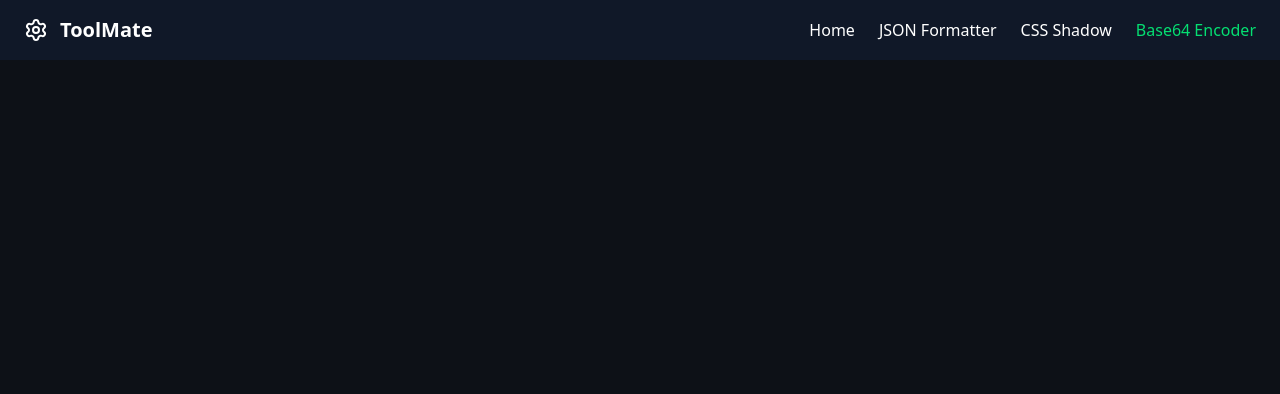
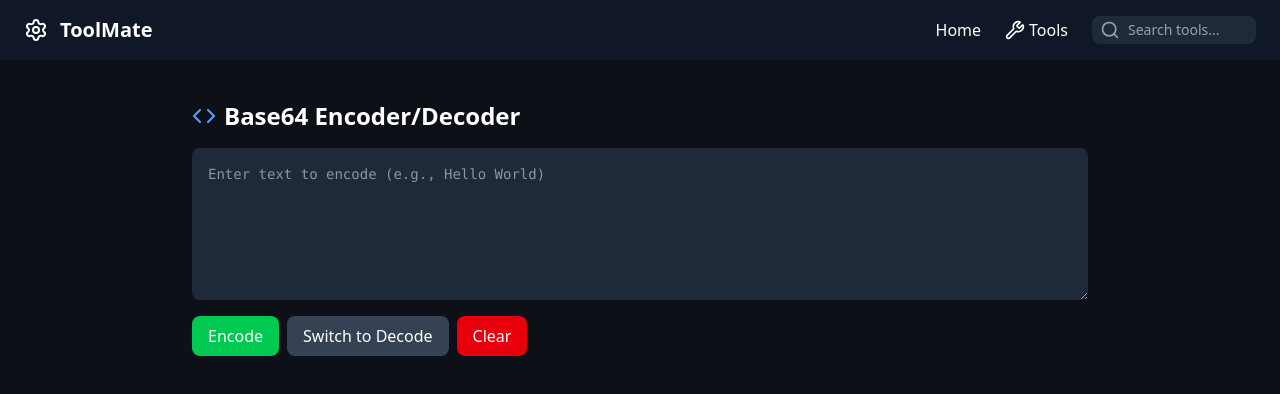
Before and after one commit to pranavkp71/Dev-ToolBox, a React (Vite) app in the folder dev-toolbox/: page /Base64-encoder in a window 1280 px wide. Shown: the top 394 px of the page. Built offline with nearby package versions, Linux system fonts and the light colour scheme.

Commit message:
Add base64 encoder

```diff
--- a/dev-toolbox/src/components/Navbar.jsx
+++ b/dev-toolbox/src/components/Navbar.jsx
@@ -1,11 +1,51 @@
-import { useState } from 'react';
-import { NavLink } from 'react-router-dom';
-import { Settings, Menu, X } from 'lucide-react';
+import { useState, useRef, useEffect } from 'react';
+import { NavLink, useNavigate } from 'react-router-dom';
+import { Settings, Menu, X, Search, Wrench } from 'lucide-react';
 
 export default function Navbar() {
   const [isMenuOpen, setIsMenuOpen] = useState(false);
+  const [isToolsOpen, setIsToolsOpen] = useState(false);
+  const [searchQuery, setSearchQuery] = useState('');
+  const toolsRef = useRef(null);
+  const searchRef = useRef(null);
+  const navigate = useNavigate();
+
+  const tools = [
+    { name: 'JSON Formatter', path: '/json-formatter' },
+    { name: 'CSS Shadow Generator', path: '/css-shadow' },
+    { name: 'Base64 Encoder', path: '/base64-encoder' },
+  ];
+
+  const filteredTools = tools.filter((tool) =>
+    tool.name.toLowerCase().includes(searchQuery.toLowerCase())
+  );
 
   const toggleMenu = () => setIsMenuOpen(!isMenuOpen);
+  const toggleTools = () => setIsToolsOpen(!isToolsOpen);
+
+  // Close dropdowns when clicking outside
+  useEffect(() => {
+    const handleClickOutside = (event) => {
+      if (toolsRef.current && !toolsRef.current.contains(event.target)) {
+        setIsToolsOpen(false);
+      }
+      if (searchRef.current && !searchRef.current.contains(event.target)) {
+        setSearchQuery('');
+      }
+    };
+    document.addEventListener('mousedown', handleClickOutside);
+    return () => document.removeEventListener('mousedown', handleClickOutside);
+  }, []);
+
+  // Handle search submission
+  const handleSearchSubmit = (e) => {
+    e.preventDefault();
+    if (filteredTools.length > 0) {
+      navigate(filteredTools[0].path);
+      setSearchQuery('');
+      setIsMenuOpen(false);
+    }
+  };
 
   return (
     <nav className="bg-gray-900 text-white px-6 py-4 sticky top-0 z-10 flex justify-between items-center">
@@ -14,18 +54,65 @@
         <h1 className="text-xl font-semibold">ToolMate</h1>
       </div>
       <div className="hidden md:flex items-center gap-6">
-        <NavLink to="/" className={({ isActive }) => `hover:text-green-400 ${isActive ? 'text-green-400' : ''}`}>
+        <NavLink to="/" className={({ isActive }) => `hover:text-blue-400 ${isActive ? 'text-blue-400' : ''}`}>
           Home
         </NavLink>
-        <NavLink to="/json-formatter" className={({ isActive }) => `hover:text-green-400 ${isActive ? 'text-green-400' : ''}`}>
-          JSON Formatter
-        </NavLink>
-        <NavLink to="/css-shadow" className={({ isActive }) => `hover:text-green-400 ${isActive ? 'text-green-400' : ''}`}>
-          CSS Shadow
-        </NavLink>
-        <NavLink to="/base64-encoder" className={({ isActive }) => `hover:text-green-400 ${isActive ? 'text-green-400' : ''}`}>
-          Base64 Encoder
-        </NavLink>
+        <div className="relative" ref={toolsRef}>
+          <button
+            onClick={toggleTools}
+            className="flex items-center gap-1 hover:text-blue-400"
+            aria-label="Toggle tools menu"
+          >
+            <Wrench className="w-5 h-5" />
+            Tools
+          </button>
+          {isToolsOpen && (
+            <div className="absolute top-8 left-0 bg-gray-900 border border-white/10 rounded-lg shadow-lg w-48">
+              {tools.map((tool) => (
+                <NavLink
+                  key={tool.path}
+                  to={tool.path}
+                  onClick={() => setIsToolsOpen(false)}
+                  className="block px-4 py-2 hover:bg-gray-800"
+                >
+                  {tool.name}
+                </NavLink>
+              ))}
+            </div>
+          )}
+        </div>
+        <form onSubmit={handleSearchSubmit} className="relative" ref={searchRef}>
+          <div className="flex items-center bg-gray-800 rounded-lg px-2 py-1">
+            <Search className="w-5 h-5 text-gray-400" />
+            <input
+              type="text"
+              value={searchQuery}
+              onChange={(e) => setSearchQuery(e.target.value)}
+              placeholder="Search tools..."
+              className="bg-transparent text-white placeholder-gray-400 text-sm w-32 focus:outline-none pl-2"
+              aria-label="Search tools"
+            />
+          </div>
+          {searchQuery && filteredTools.length > 0 && (
+            <div className="absolute top-10 left-0 bg-gray-900 border border-white/10 rounded-lg shadow-lg w-48 max-h-60 overflow-y-auto">
+              {filteredTools.map((tool) => (
+                <NavLink
+                  key={tool.path}
+                  to={tool.path}
+                  onClick={() => setSearchQuery('')}
+                  className="block px-4 py-2 hover:bg-gray-800"
+                >
+                  {tool.name}
+                </NavLink>
+              ))}
+            </div>
+          )}
+          {searchQuery && filteredTools.length === 0 && (
+            <div className="absolute top-10 left-0 bg-gray-900 border border-white/10 rounded-lg shadow-lg w-48 p-4 text-gray-400">
+              No tools found
+            </div>
+          )}
+        </form>
       </div>
       <div className="md:hidden">
         <button onClick={toggleMenu} aria-label="Toggle menu">
@@ -34,18 +121,69 @@
       </div>
       {isMenuOpen && (
         <div className="absolute top-16 left-0 w-full bg-gray-900 text-white flex flex-col items-center gap-4 py-4 md:hidden">
-          <NavLink to="/" onClick={toggleMenu} className={({ isActive }) => `hover:text-green-400 ${isActive ? 'text-green-400' : ''}`}>
+          <NavLink to="/" onClick={toggleMenu} className={({ isActive }) => `hover:text-blue-400 ${isActive ? 'text-blue-400' : ''}`}>
             Home
           </NavLink>
-          <NavLink to="/json-formatter" onClick={toggleMenu} className={({ isActive }) => `hover:text-green-400 ${isActive ? 'text-green-400' : ''}`}>
-            JSON Formatter
-          </NavLink>
-          <NavLink to="/css-shadow" onClick={toggleMenu} className={({ isActive }) => `hover:text-green-400 ${isActive ? 'text-green-400' : ''}`}>
-            CSS Shadow
-          </NavLink>
-          <NavLink to="/base64-encoder" onClick={toggleMenu} className={({ isActive }) => `hover:text-green-400 ${isActive ? 'text-green-400' : ''}`}>
-            Base64 Encoder
-          </NavLink>
+          <button
+            onClick={toggleTools}
+            className="flex items-center gap-1 hover:text-blue-400"
+            aria-label="Toggle tools menu"
+          >
+            <Wrench className="w-5 h-5" />
+            Tools
+          </button>
+          {isToolsOpen && (
+            <div className="flex flex-col w-full items-center bg-gray-800 border border-white/10 rounded-lg mx-4">
+              {tools.map((tool) => (
+                <NavLink
+                  key={tool.path}
+                  to={tool.path}
+                  onClick={() => {
+                    setIsToolsOpen(false);
+                    setIsMenuOpen(false);
+                  }}
+                  className="block px-4 py-2 hover:bg-gray-700 w-full text-center"
+                >
+                  {tool.name}
+                </NavLink>
+              ))}
+            </div>
+          )}
+          <form onSubmit={handleSearchSubmit} className="relative w-3/4" ref={searchRef}>
+            <div className="flex items-center bg-gray-800 rounded-lg px-2 py-1">
+              <Search className="w-5 h-5 text-gray-400" />
+              <input
+                type="text"
+                value={searchQuery}
+                onChange={(e) => setSearchQuery(e.target.value)}
+                placeholder="Search tools..."
+                className="bg-transparent text-white placeholder-gray-400 text-sm w-full focus:outline-none pl-2"
+                aria-label="Search tools"
+              />
+            </div>
+            {searchQuery && filteredTools.length > 0 && (
+              <div className="absolute top-10 left-0 bg-gray-900 border border-white/10 rounded-lg shadow-lg w-full max-h-60 overflow-y-auto">
+                {filteredTools.map((tool) => (
+                  <NavLink
+                    key={tool.path}
+                    to={tool.path}
+                    onClick={() => {
+                      setSearchQuery('');
+                      setIsMenuOpen(false);
+                    }}
+                    className="block px-4 py-2 hover:bg-gray-800"
+                  >
+                    {tool.name}
+                  </NavLink>
+                ))}
+              </div>
+            )}
+            {searchQuery && filteredTools.length === 0 && (
+              <div className="absolute top-10 left-0 bg-gray-900 border border-white/10 rounded-lg shadow-lg w-full p-4 text-gray-400">
+                No tools found
+              </div>
+            )}
+          </form>
         </div>
       )}
     </nav>
--- a/dev-toolbox/src/main.jsx
+++ b/dev-toolbox/src/main.jsx
@@ -5,6 +5,7 @@
 import Home from "./components/Home";
 import CssShadowGenerator from "./tools/CssGenerator";
 import JsonFormatter from "./tools/JsonFormatter";
+import Base64Encoder from "./tools/Base64Encoder";
 import './index.css'
 
 ReactDOM.createRoot(document.getElementById('root')).render(
@@ -15,6 +16,7 @@
         <Route path="/" element={<Home />} />
         <Route path="/css-shadow" element={<CssShadowGenerator />} />
         <Route path="/json-formatter" element={<JsonFormatter />} />
+        <Route path="/Base64-encoder" element={<Base64Encoder />} />
       </Routes>
     </BrowserRouter>
   </React.StrictMode>
--- a/dev-toolbox/src/tools/Base64Encoder.jsx
+++ b/dev-toolbox/src/tools/Base64Encoder.jsx
@@ -0,0 +1,97 @@
+import { useState } from 'react';
+import { toast } from 'react-hot-toast';
+import { Copy, X, Code } from 'lucide-react';
+
+export default function Base64Encoder() {
+  const [input, setInput] = useState('');
+  const [output, setOutput] = useState('');
+  const [isEncoding, setIsEncoding] = useState(true);
+
+  const processText = () => {
+    try {
+      if (isEncoding) {
+        const encoded = btoa(input);
+        setOutput(encoded);
+        toast.success('Text encoded to Base64!');
+      } else {
+        const decoded = atob(input);
+        setOutput(decoded);
+        toast.success('Base64 decoded to text!');
+      }
+    } catch (err) {
+      setOutput('');
+      toast.error(isEncoding ? 'Invalid text for encoding!' : 'Invalid Base64 string!');
+    }
+  };
+
+  const clearInput = () => {
+    setInput('');
+    setOutput('');
+    toast.success('Input and output cleared!');
+  };
+
+  const copyToClipboard = () => {
+    if (output) {
+      navigator.clipboard.writeText(output);
+      toast.success('Output copied to clipboard!');
+    } else {
+      toast.error('No output to copy!');
+    }
+  };
+
+  return (
+    <div className="max-w-4xl mx-auto mt-10 text-white">
+      <h2 className="text-2xl font-bold mb-4 flex items-center gap-2">
+        <Code className="w-6 h-6 text-blue-400" />
+        Base64 Encoder/Decoder
+      </h2>
+      <div className="flex flex-col gap-4 mb-4">
+        <textarea
+          rows={6}
+          className="w-full p-4 bg-gray-800 text-white rounded-lg resize-y focus:ring-2 focus:ring-blue-500 font-mono text-sm"
+          placeholder={isEncoding ? 'Enter text to encode (e.g., Hello World)' : 'Enter Base64 to decode (e.g., SGVsbG8gV29ybGQ=)'}
+          value={input}
+          onChange={(e) => setInput(e.target.value)}
+          aria-label={isEncoding ? 'Text input for Base64 encoding' : 'Base64 input for decoding'}
+        ></textarea>
+        {output && (
+          <div className="p-4 bg-gray-800 rounded-lg font-mono text-sm">
+            <code className="text-white break-all">{output}</code>
+          </div>
+        )}
+      </div>
+      <div className="flex flex-wrap gap-2 mb-4">
+        <button
+          onClick={processText}
+          className="bg-green-500 hover:bg-green-600 text-white px-4 py-2 rounded-lg flex items-center gap-2"
+          aria-label={isEncoding ? 'Encode text to Base64' : 'Decode Base64 to text'}
+        >
+          {isEncoding ? 'Encode' : 'Decode'}
+        </button>
+        <button
+          onClick={() => setIsEncoding(!isEncoding)}
+          className="bg-gray-700 hover:bg-gray-600 text-white px-4 py-2 rounded-lg"
+          aria-label={`Switch to ${isEncoding ? 'decode' : 'encode'} mode`}
+        >
+          Switch to {isEncoding ? 'Decode' : 'Encode'}
+        </button>
+        <button
+          onClick={clearInput}
+          className="bg-red-600 hover:bg-red-700 text-white px-4 py-2 rounded-lg flex items-center gap-2"
+          aria-label="Clear input and output"
+        >
+          Clear
+        </button>
+        {output && (
+          <button
+            onClick={copyToClipboard}
+            className="bg-green-500 hover:bg-green-600 text-white px-4 py-2 rounded-lg flex items-center gap-2"
+            aria-label="Copy output to clipboard"
+          >
+            Copy
+          </button>
+        )}
+      </div>
+    </div>
+  );
+}
```
